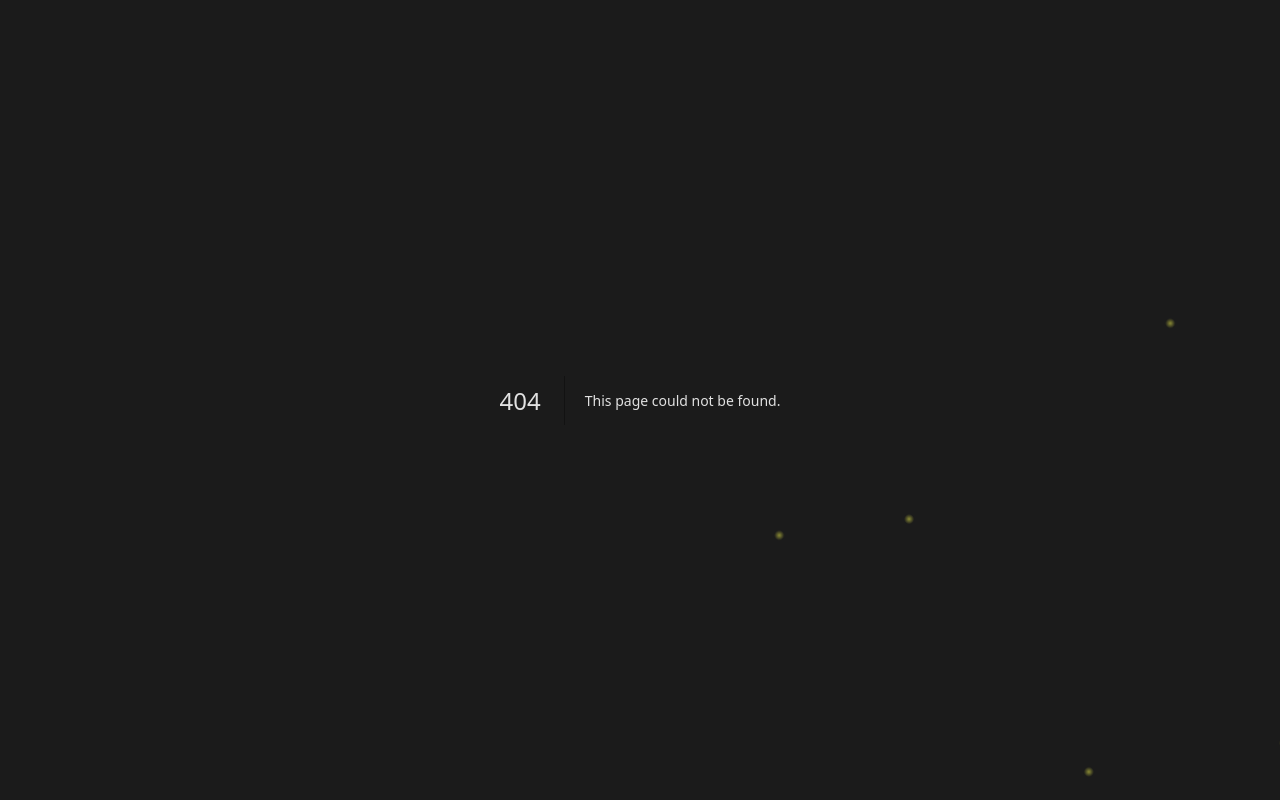
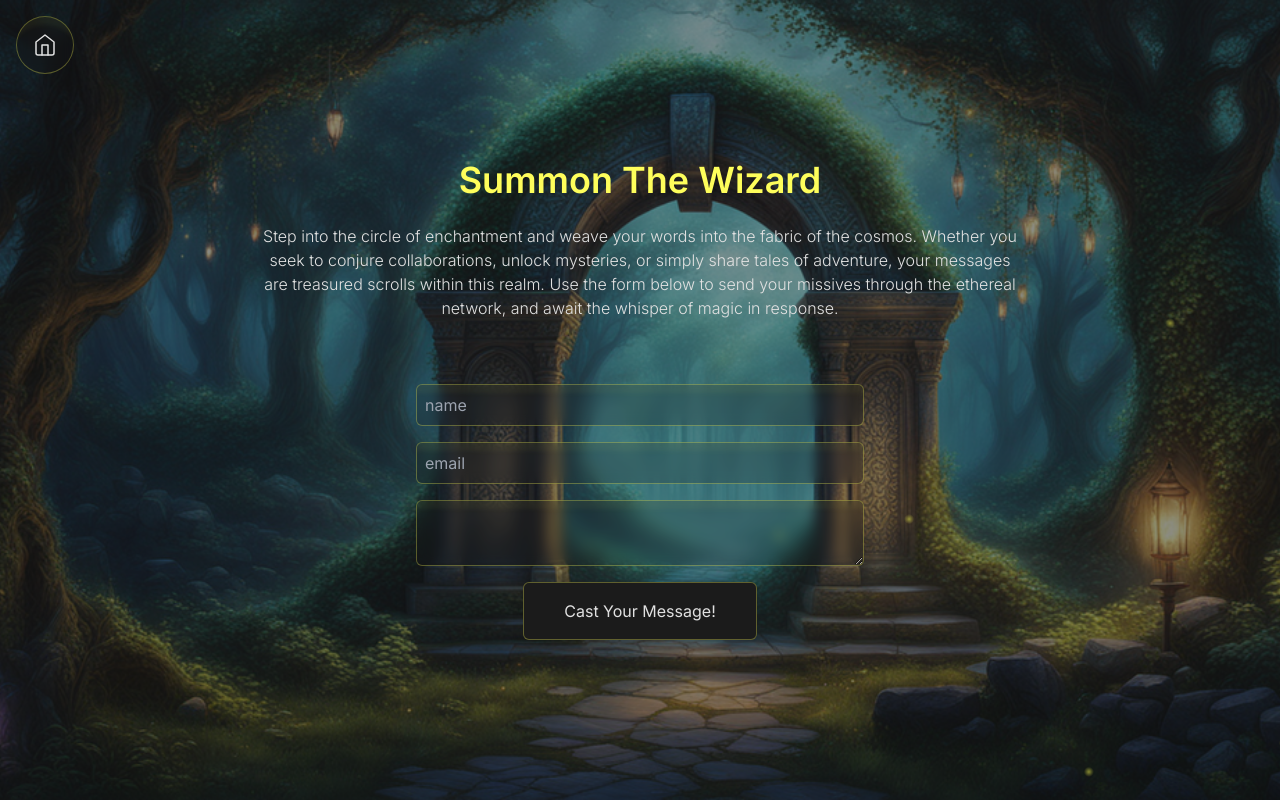
Before and after one commit to suman021999/Portfolio, a Next.js app: page /contact in a window 1280 px wide. Before the commit this address had no page. Built offline with nearby package versions, Linux system fonts and the light colour scheme.

Commit message:
description

```diff
--- a/src/app/(sub pages)/about/page.js
+++ b/src/app/(sub pages)/about/page.js
@@ -2,38 +2,42 @@ import Image from "next/image";
 import bg from "../../../../public/background/about-background.png";
 import RenderModel from "@/components/RenderModel";
 import { Hat } from "@/components/models/Hat";
-
+import AboutDetails from "@/components/about";
 
 export const metadata = {
-    title: "About",
-  };
+  title: "About",
+};
 
 export default function Home() {
   return (
     <>
-      <Image
-        src={bg}
-        alt="Next.js Portfolio website's about page background image"
-        className="-z-50 fixed top-0 left-0 w-full h-full object-cover object-center opacity-50"
-        // priority
-        // sizes="100vw"
-      />
+      <Image src={bg}
+      alt="Next.js Portfolio website's about page background image"
+      className="-z-50 fixed top-0 left-0 w-full h-full object-cover object-center opacity-50"/>
 
 
-      <div className="w-full h-3/5 xs:h-3/4 sm:h-screen absolute top-1/2  -translate-y-1/2 left-0 z-10">
+
+
+<div className="w-full h-3/5 xs:h-3/4 sm:h-screen absolute top-1/2 -translate-y-1/2 left-0 z-10">
         <RenderModel>
           <Hat/>
         </RenderModel>
       </div>
 
+
       <div className="relative w-full h-screen flex flex-col items-center justify-center">
         <div className="absolute flex flex-col items-center text-center top-1/2 sm:top-[60%] left-1/2 -translate-y-1/2 -translate-x-1/2">
-            <h1 className="font-bold  text-6xl xs:text-7xl sm:text-8xl  lg:text-9xl text-accent">CodeBucks</h1>
-            <p className="font-light text-foreground text-lg"> Meet the wizard behind this portfolio</p>
+          <h1 className="font-bold  text-6xl xs:text-7xl sm:text-8xl  lg:text-9xl text-accent">
+            CodeBucks
+          </h1>
+          <p className="font-light text-foreground text-lg">
+            Meet the wizard behind this portfolio
+          </p>
         </div>
       </div>
 
+      <AboutDetails />
+    </>
 
-    </>
   );
 }
--- /dev/null
+++ b/src/app/(sub pages)/contact/page.js
@@ -0,0 +1,37 @@
+import Image from "next/image";
+import bg from "../../../../public/background/contact-background.png";
+import Form from "@/components/contact/From"
+export const metadata = {
+  title: "contact",
+};
+
+export default function Contact() {
+  return (
+    <>
+      <Image
+        src={bg}
+        alt="Next.js Portfolio website's contact page background image"
+        priority
+        sizes="100vw"
+        className="-z-50 fixed top-0 left-0 w-full h-full object-cover object-center opacity-50"
+      />
+
+      <article className="relative w-full flex flex-col items-center justify-center py-8 sm:py-0 space-y-8">
+        <div className="flex flex-col items-center justify-center space-y-6 w-full sm:w-3/4">
+        <h1 className="text-accent font-semibold text-center text-4xl capitalize">
+            summon the wizard
+          </h1>
+          <p className="text-center font-light text-sm xs:text-base">
+            Step into the circle of enchantment and weave your words into the
+            fabric of the cosmos. Whether you seek to conjure collaborations,
+            unlock mysteries, or simply share tales of adventure, your messages
+            are treasured scrolls within this realm. Use the form below to send
+            your missives through the ethereal network, and await the whisper of
+            magic in response.
+          </p>
+        </div>
+        <Form/>
+      </article>
+    </>
+  );
+}
--- a/src/app/(sub pages)/layout.js
+++ b/src/app/(sub pages)/layout.js
@@ -3,7 +3,7 @@ import HomeBtn from "@/components/HomeBtn";
 
 export default function SubPagesLayout({ children }) {
   return (
-    <main className="flex min-h-screen flex-col items-center justify-center py-20 px-16 ">
+    <main className="flex min-h-screen flex-col items-center justify-center py-20 px-32 ">
         <HomeBtn/>
         {children}
     </main>
--- a/src/app/data.js
+++ b/src/app/data.js
@@ -108,13 +108,13 @@ export const BtnList = [
   },
   {
     label: "Instgram",
-    link: "https://www.instagram.com/vini_02roxis/?igshid=OGY3MTU3OGY1Mw%3D%3D",
+    link: "https://www.instagram.com/patra9437/?igshid=OGY3MTU3OGY1Mw%3D%3D",
     icon: "instgram",
     newTab: true,
   },
   {
     label: "Resume",
-    link: "/resume.pdf",
+    link: "https://drive.google.com/file/d/1e2wXxFEgX_4oJvIBoIUeuEc9LLgk6PEE/view?usp=sharing",
     icon: "resume",
     newTab: true,
   },
--- a/src/components/HomeBtn.jsx
+++ b/src/components/HomeBtn.jsx
@@ -8,7 +8,7 @@ const HomeBtn = () => {
        <Link
           href={"/"}
           target={"_self"}
-          className="text-foreground  rounded-full flex items-center justify-center custom-bg top-4 left-4 fixed w-fit self-start"
+          className="text-foreground z-[999]  rounded-full flex items-center justify-center custom-bg top-4 left-4 fixed w-fit self-start"
           aria-label={"home"}
           name={"home"}
         >
--- /dev/null
+++ b/src/components/about/ItemLayout.jsx
@@ -0,0 +1,15 @@
+'use client'
+
+import clsx from "clsx"
+
+const ItemLayout = ({ children, className }) => {
+  return (
+    <>
+      <div className={clsx("custom-bg p-6 sm:p-8 rounded-xl flex items-center justify-center space-y-8",className)}>
+        {children}
+      </div>
+    </>
+  )
+}
+
+export default ItemLayout
--- /dev/null
+++ b/src/components/about/index.jsx
@@ -0,0 +1,69 @@
+import React from "react";
+import ItemLayout from "./ItemLayout";
+
+
+
+const AboutDetails = () => {
+  return (
+    <>
+      <section className="py-20 w-full">
+        <div className="grid grid-cols-12 gap-4 xs:gap-6  md:gap-8 w-full">
+
+
+          <ItemLayout className={" col-span-full  row-span-2 flex-col items-start"}>
+
+          <h2 className="text-xl md:text-2xl text-left w-full capitalize">
+          Architect of Enchantment
+          </h2>
+
+          <p className="font-light  text-xs sm:text-sm md:text-base">
+            My journey in web development is powered by an array of mystical
+            tools and languages, with JavaScript casting the core of my
+            enchantments. I wield frameworks like React.js and Next.js with
+            precision, crafting seamless portals (websites) that connect realms
+            (users) across the digital universe. The ancient arts of the
+            Jamstack empower me to create fast, secure, and dynamic experiences,
+            while my design skills ensure every creation is not only functional
+            but visually captivating. Join me as I continue to explore new
+            spells and technologies to shape the future of the web.
+          </p>
+          </ItemLayout>
+
+
+
+          <ItemLayout className={"col-span-4 !p-0"}>
+            <img
+             className="w-full h-auto"
+            src="https://github-readme-stats.vercel.app/api/top-langs?username=suman021999&theme=transparent&hide_border=true&title_color=FEFE5B&text_color=FFFFFF&ring=FEFE5B&icon_color=FEFE5B&text_bold=false"
+            alt="CodeBucks" loading="lazy" />
+          </ItemLayout>
+
+          <ItemLayout className={"col-span-8 !p-0"}>
+            <img
+             className="w-full h-auto"
+            src="https://github-readme-stats.vercel.app/api?username=suman021999&theme=transparent&hide_border=true&title_color=FEFE5B&text_color=FFFFFF&ring=FEFE5B&icon_color=FEFE5B&text_bold=false"
+            alt="CodeBucks" loading="lazy" />
+          </ItemLayout>
+
+          <ItemLayout className={"col-span-full"}>
+            <img
+             className="w-full h-auto"
+            src="https://skillicons.dev/icons?i=babel,bootstrap,css,git,github,html,js,mongodb,netlify,nextjs,nodejs,npm,ps,xd,express,react,redux,replit,sass,tailwind,threejs,postman,materialui,vercel,vite,vscode,yarn,codepen,chakraui"
+            alt="CodeBucks" loading="lazy" />
+          </ItemLayout>
+
+          <ItemLayout className={"col-span-full !p-0"}>
+          <img className="w-full h-auto" src="https://github-readme-streak-stats.herokuapp.com?user=suman021999&theme=dark&hide_border=true&type=png&background=EB545400&ring=FEFE5B&currStreakLabel=FEFE5B" alt="GitHub Streak" />
+          </ItemLayout>
+
+
+
+
+
+        </div>
+      </section>
+    </>
+  );
+};
+
+export default AboutDetails;
--- /dev/null
+++ b/src/components/contact/From.jsx
@@ -0,0 +1,127 @@
+"use client";
+import React from "react";
+import emailjs from "@emailjs/browser";
+import { useForm } from "react-hook-form";
+import { Toaster, toast } from "sonner";
+
+export default function From() {
+  const {
+    register,
+    handleSubmit,
+    formState: { errors },
+  } = useForm();
+
+  const sendEmail = (params) => {
+    const toastId = toast.loading("Sending your message, please wait...");
+
+
+    emailjs
+      .send(
+        process.env.NEXT_PUBLIC_SERVICE_ID,
+        process.env.NEXT_PUBLIC_TEMPLATE_ID,
+        params,
+        {
+          publicKey: process.env.NEXT_PUBLIC_PUBLIC_KEY,
+          limitRate: {
+            throttle: 5000,
+          },
+        }
+      )
+      .then(
+        () => {
+            toast.success( "I have received your message, I will get back to you soon!",
+                {id:toastId}
+            )
+        },
+        (error) => {
+          console.log("FAILED...", error.text);
+          toast.error(
+            "There was an error sending your message, please try again later!",
+            { id: toastId,}
+          )
+
+        }
+      );
+  };
+
+  const onSubmit = (data) => {
+    const templateParams = {
+      to_name: "suman021999",
+      from_name: data.name,
+      reply_to: data.email,
+      message: data.message,
+    };
+    sendEmail(templateParams);
+  };
+  console.log(errors);
+
+  return (
+    <>
+    <Toaster richColors={true}/>
+    <form
+      className="max-w-md w-full flex flex-col items-center justify-center space-y-4"
+      onSubmit={handleSubmit(onSubmit)}
+    >
+      <input
+        className="w-full p-2 rounded-md shadow-lg text-foreground focus:outline-none focus:ring-2 focus:ring-accent/50 custom-bg"
+        type="text"
+        placeholder="name"
+        {...register("name", { required: "This field is required!" })}
+      />
+      {errors.name && (
+        <span className="inline-block self-start text-accent">
+          {errors.name.message}
+        </span>
+      )}
+
+      <input
+        className="w-full p-2 rounded-md shadow-lg text-foreground focus:outline-none focus:ring-2 focus:ring-accent/50 custom-bg"
+        type="email"
+        placeholder="email"
+        {...register("email", {
+          required: "This field is required!",
+          minLength: {
+            value: 3,
+            message: "Name should be atleast 3 characters long.",
+          },
+        })}
+      />
+
+      {errors.email && (
+        <span className="inline-block self-start text-accent">
+          {errors.email.message}
+        </span>
+      )}
+
+      <textarea
+        className="w-full p-2 rounded-md shadow-lg text-foreground focus:outline-none focus:ring-2 focus:ring-accent/50 custom-bg"
+        {...register("message", {
+          required: "This field is required!",
+          maxLength: {
+            value: 500,
+            message: "Message should be less than 500 characters",
+          },
+          minLength: {
+            value: 10,
+            message: "Message should be more than 10 characters",
+          },
+        })}
+      />
+
+      {errors.message && (
+        <span className="inline-block self-start text-accent">
+          {errors.message.message}
+        </span>
+      )}
+
+      <input
+        value="Cast your message!"
+        className="px-10 py-4 rounded-md shadow-lg bg-background border border-accent/30 border-solid
+      hover:shadow-glass-sm backdrop-blur-sm text-foreground focus:outline-none focus:ring-2 focus:ring-accent/50 cursor-pointer capitalize
+      "
+        type="submit"
+      />
+    </form>
+    </>
+  );
+}
--- a/src/components/navigation/index.jsx
+++ b/src/components/navigation/index.jsx
@@ -2,6 +2,7 @@
 
 import { BtnList } from "@/app/data"
 import NavButton from "./NavButton"
+
 
 const Navigation = () => {
 
```
Also changed, not shown: src/components/models/Hat.jsx (+7 -4 lines), 2 other files (tests, documents, lock files or other folders).
